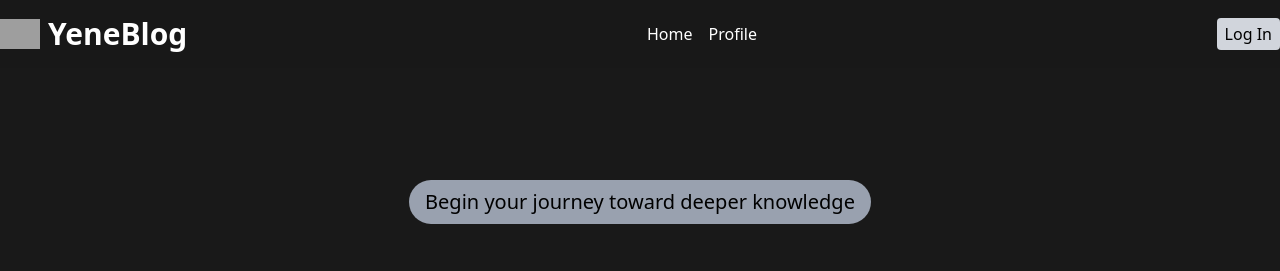
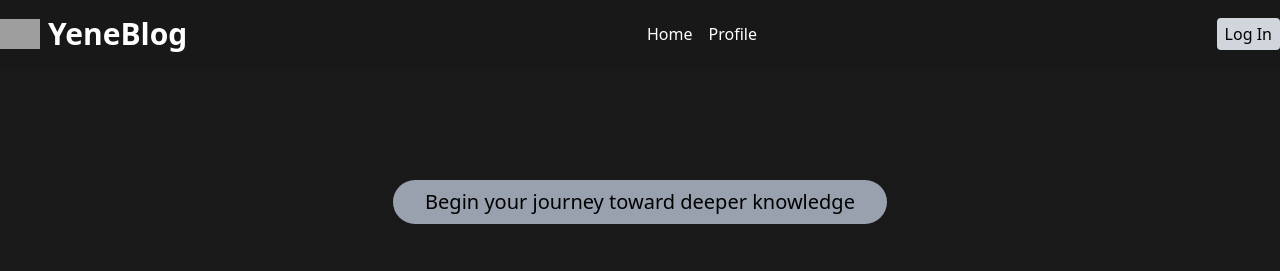
Before and after one commit to eyualpha/yene-blog, a React (Vite) app: page / in a window 1280 px wide. Shown: the top 271 px of the page. Built offline with nearby package versions, Linux system fonts and the light colour scheme; no server answers; the database is empty; grey boxes are pictures that could not be loaded.

Commit message:
Update padding in HomePage component for improved text visibility

```diff
--- a/src/pages/HomePage.jsx
+++ b/src/pages/HomePage.jsx
@@ -70,7 +70,7 @@ const HomePage = () => {
     <div className=" w-full  bg-[#191919] text-white ">
       <div className="max-w-[1440px] mx-auto flex flex-col items-center justify-center px-4 h-auto py-25">
         <div className="flex flex-col items-center justify-center text-center mt-10  gap-8 py-10">
-          <p className="bg-gray-400 text-xl text-black mb-2  px-4 py-2 rounded-full">
+          <p className="bg-gray-400 text-xl text-black mb-2  px-8 py-2 rounded-full">
             Begin your journey toward deeper knowledge
           </p>
           <h1 className="text-7xl font-bold mb-4">
```
